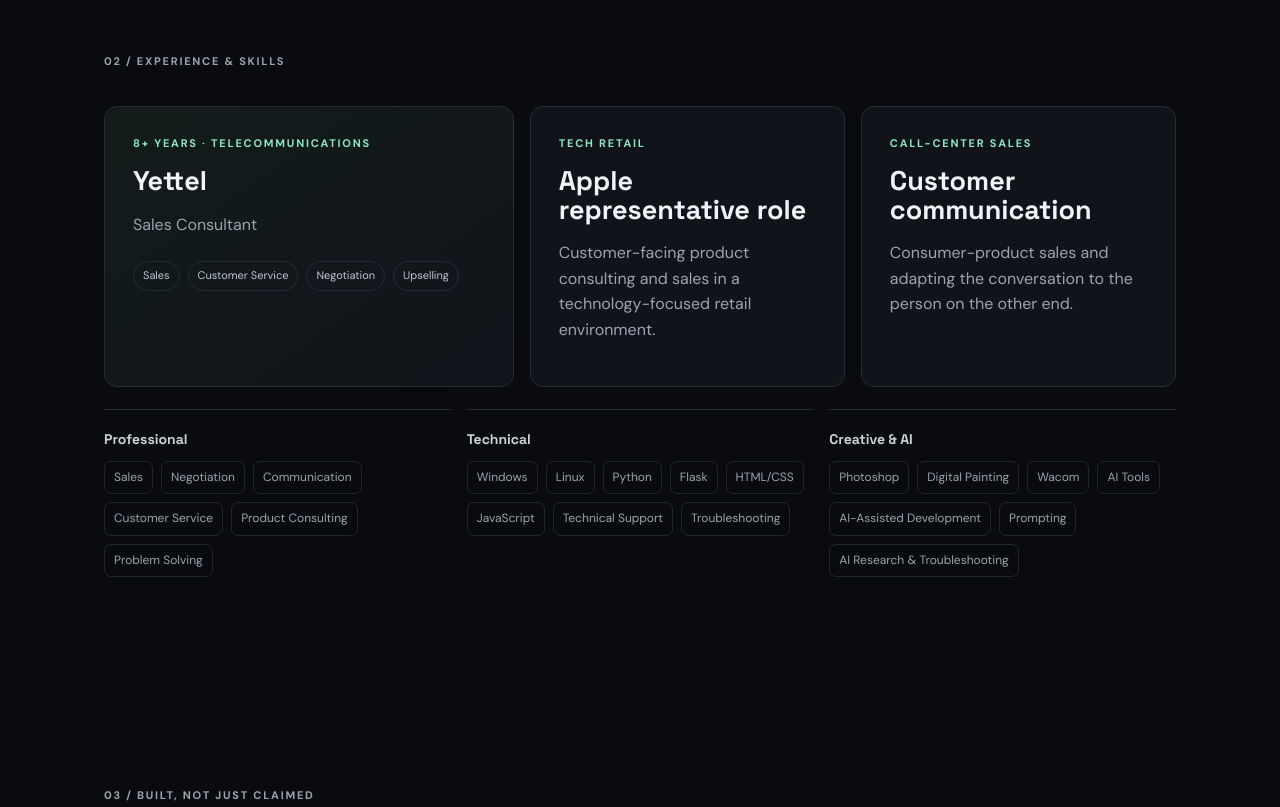
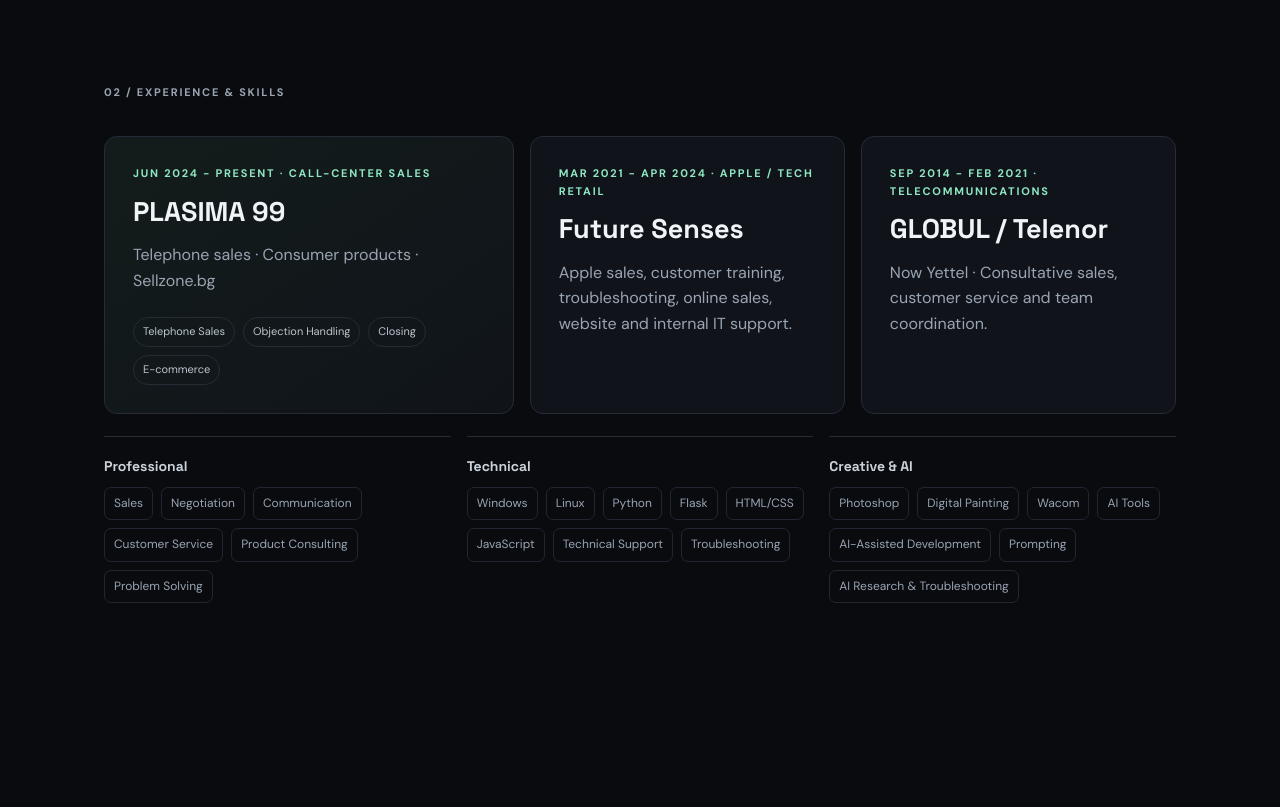
Before and after one commit to Sazashime/kaloyan-portfolio, a plain HTML site: page index.html in a window 1280 px wide. Shown: the part 1440-2247 px from the top of the page. Drawn offline with Linux system fonts and the light colour scheme.

Commit message:
V5 with CV

```diff
--- a/index.html
+++ b/index.html
@@ -37,10 +37,11 @@
       <span data-en="I'm good with people." data-bg="Работя добре с хора.">I'm good with people.</span><br>
       <span class="muted-title" data-en="I'm even better with problems." data-bg="Още по-добре се справям с проблеми.">I'm even better with problems.</span>
     </h1>
-    <p class="lead" data-en="Sales professional with 8+ years of customer-facing experience, a strong technical mindset, creative interests, and a habit of figuring things out instead of walking away from them." data-bg="Професионалист в продажбите с над 8 години опит с клиенти, силен технически начин на мислене, творчески интереси и навик да търся решение, вместо да се отказвам от проблема.">Sales professional with 8+ years of customer-facing experience, a strong technical mindset, creative interests, and a habit of figuring things out instead of walking away from them.</p>
+    <p class="lead" data-en="Sales professional with 10+ years of customer-facing experience across telecom retail, Apple products and call-center sales, combined with a strong technical mindset, creative interests and practical problem solving." data-bg="Професионалист в продажбите с над 10 години опит с клиенти в телекомуникации, Apple продукти и телефонни продажби, съчетан със силен технически начин на мислене, творчески интереси и практично решаване на проблеми.">Sales professional with 10+ years of customer-facing experience across telecom retail, Apple products and call-center sales, combined with a strong technical mindset, creative interests and practical problem solving.</p>
     <div class="actions">
       <a class="button primary" href="#projects" data-en="See my work" data-bg="Виж проектите ми">See my work</a>
       <a class="button ghost" href="#contact" data-en="Contact me" data-bg="Свържи се с мен">Contact me</a>
+      <a class="button ghost cv-download" href="assets/cv/Kaloyan-Veselinov-CV-EN.pdf" download data-en="Download CV" data-bg="Изтегли CV">Download CV</a>
     </div>
     <div class="quick-contact">
       <a href="tel:+359893512611">0893 512 611</a>
@@ -79,20 +80,20 @@
   <div class="label" data-en="02 / EXPERIENCE & SKILLS" data-bg="02 / ОПИТ И УМЕНИЯ">02 / EXPERIENCE & SKILLS</div>
   <div class="experience-grid">
     <article class="card featured">
-      <div class="meta" data-en="8+ YEARS · TELECOMMUNICATIONS" data-bg="8+ ГОДИНИ · ТЕЛЕКОМУНИКАЦИИ">8+ YEARS · TELECOMMUNICATIONS</div>
-      <h3>Yettel</h3>
-      <p data-en="Sales Consultant" data-bg="Продавач-консултант">Sales Consultant</p>
-      <div class="tags"><span data-en="Sales" data-bg="Продажби">Sales</span><span data-en="Customer Service" data-bg="Обслужване">Customer Service</span><span data-en="Negotiation" data-bg="Преговори">Negotiation</span><span data-en="Upselling" data-bg="Допълнителни продажби">Upselling</span></div>
+      <div class="meta" data-en="JUN 2024 - PRESENT · CALL-CENTER SALES" data-bg="ЮНИ 2024 - ДО МОМЕНТА · ТЕЛЕФОННИ ПРОДАЖБИ">JUN 2024 - PRESENT · CALL-CENTER SALES</div>
+      <h3>PLASIMA 99</h3>
+      <p data-en="Telephone sales · Consumer products · Sellzone.bg" data-bg="Телефонни продажби · Потребителски продукти · Sellzone.bg">Telephone sales · Consumer products · Sellzone.bg</p>
+      <div class="tags"><span data-en="Telephone Sales" data-bg="Телефонни продажби">Telephone Sales</span><span data-en="Objection Handling" data-bg="Работа с възражения">Objection Handling</span><span data-en="Closing" data-bg="Приключване на продажби">Closing</span><span>E-commerce</span></div>
     </article>
     <article class="card">
-      <div class="meta" data-en="TECH RETAIL" data-bg="ТЕХНОЛОГИЧНА ТЪРГОВИЯ">TECH RETAIL</div>
-      <h3 data-en="Apple representative role" data-bg="Работа с Apple продукти">Apple representative role</h3>
-      <p data-en="Customer-facing product consulting and sales in a technology-focused retail environment." data-bg="Продуктови консултации и продажби с клиенти в технологична търговска среда.">Customer-facing product consulting and sales in a technology-focused retail environment.</p>
+      <div class="meta" data-en="MAR 2021 - APR 2024 · APPLE / TECH RETAIL" data-bg="МАРТ 2021 - АПРИЛ 2024 · APPLE / ТЕХНОЛОГИЧНА ТЪРГОВИЯ">MAR 2021 - APR 2024 · APPLE / TECH RETAIL</div>
+      <h3>Future Senses</h3>
+      <p data-en="Apple sales, customer training, troubleshooting, online sales, website and internal IT support." data-bg="Продажби на Apple, обучение на клиенти, диагностика, онлайн продажби, поддръжка на сайт и вътрешна IT поддръжка.">Apple sales, customer training, troubleshooting, online sales, website and internal IT support.</p>
     </article>
     <article class="card">
-      <div class="meta" data-en="CALL-CENTER SALES" data-bg="ПРОДАЖБИ В КОЛ ЦЕНТЪР">CALL-CENTER SALES</div>
-      <h3 data-en="Customer communication" data-bg="Комуникация с клиенти">Customer communication</h3>
-      <p data-en="Consumer-product sales and adapting the conversation to the person on the other end." data-bg="Продажби на потребителски продукти и адаптиране на разговора към човека отсреща.">Consumer-product sales and adapting the conversation to the person on the other end.</p>
+      <div class="meta" data-en="SEP 2014 - FEB 2021 · TELECOMMUNICATIONS" data-bg="СЕПТ 2014 - ФЕВ 2021 · ТЕЛЕКОМУНИКАЦИИ">SEP 2014 - FEB 2021 · TELECOMMUNICATIONS</div>
+      <h3>GLOBUL / Telenor</h3>
+      <p data-en="Now Yettel · Consultative sales, customer service and team coordination." data-bg="Днес Yettel · Консултативни продажби, обслужване на клиенти и координация на екип.">Now Yettel · Consultative sales, customer service and team coordination.</p>
     </article>
   </div>
 
@@ -177,6 +178,9 @@
   <div class="label" data-en="06 / CONTACT" data-bg="06 / КОНТАКТИ">06 / CONTACT</div>
   <h2 data-en="Want to talk?" data-bg="Искаш да поговорим?">Want to talk?</h2>
   <p data-en="For work, projects, sales opportunities or technical problems that need solving, you can reach me directly." data-bg="За работа, проекти, възможности в продажбите или технически проблеми, които имат нужда от решение, можеш да се свържеш с мен директно.">For work, projects, sales opportunities or technical problems that need solving, you can reach me directly.</p>
+  <div class="actions contact-actions">
+    <a class="button primary cv-download" href="assets/cv/Kaloyan-Veselinov-CV-EN.pdf" download data-en="Download my CV" data-bg="Изтегли моето CV">Download my CV</a>
+  </div>
   <div class="contact-cards">
     <a class="contact-card" href="tel:+359893512611"><span data-en="Phone" data-bg="Телефон">Phone</span><strong>0893 512 611</strong></a>
     <a class="contact-card" href="mailto:shinsu666@gmail.com"><span>Email</span><strong>shinsu666@gmail.com</strong></a>
--- a/script.js
+++ b/script.js
@@ -5,6 +5,11 @@
     trans.forEach(el=>el.textContent=el.dataset[lang]);
     document.documentElement.lang=lang==="bg"?"bg":"en";
     buttons.forEach(b=>b.classList.toggle("active",b.dataset.lang===lang));
+    document.querySelectorAll(".cv-download").forEach(link => {
+      link.href = lang === "bg"
+        ? "assets/cv/Kaloyan-Veselinov-CV-BG.pdf"
+        : "assets/cv/Kaloyan-Veselinov-CV-EN.pdf";
+    });
     localStorage.setItem("portfolio-language",lang);
   }
   buttons.forEach(b=>b.addEventListener("click",()=>setLang(b.dataset.lang)));
```
Also changed, not shown: 3 other files.
